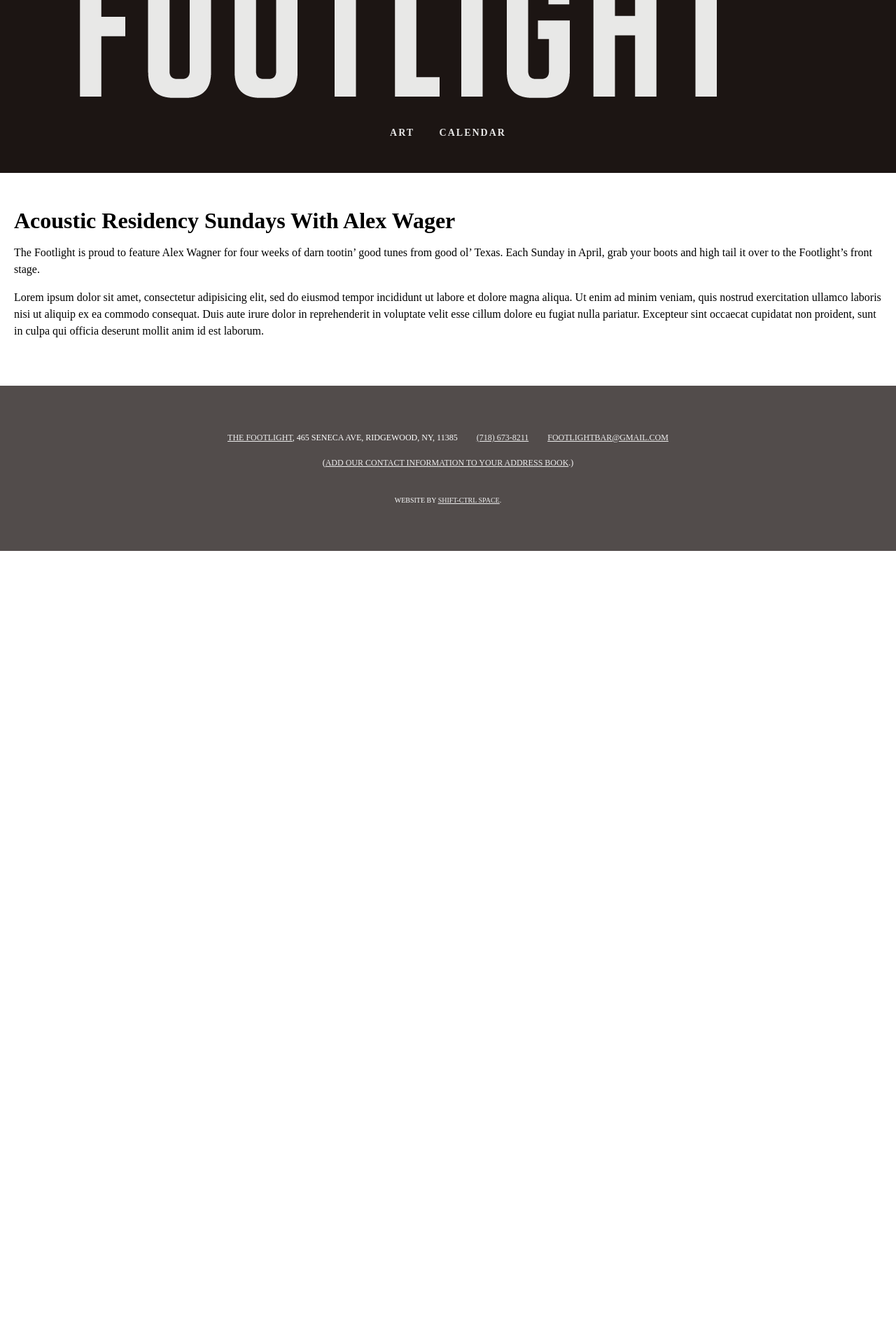
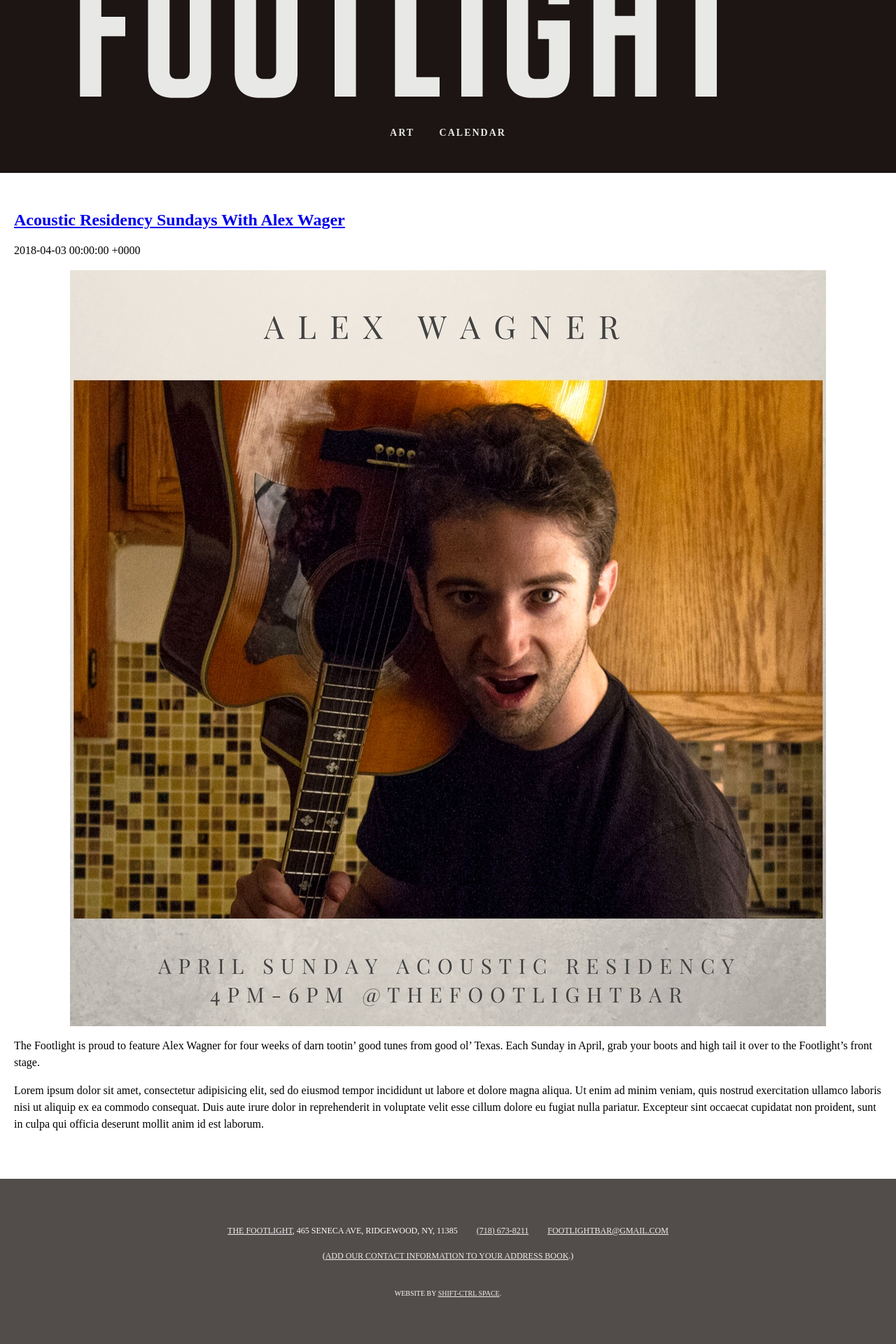
Before and after one commit to elryrie/thefootlightbar.github.io, a Jekyll site: the page built from _posts/2018-04-03-acoustic-residency-sundays-with-alex-wager.md, in a window 1280 px wide. Shown: the part 1329-3249 px from the top of the page at 70% size. Built offline with Jekyll 4.4.1, drawn with Linux system fonts in a browser that asks for light colours; some web fonts are replaced; before the commit the page ends 2116 px from its top, so only the background shows below that.

```diff
--- a/_config.yml
+++ b/_config.yml
@@ -24,8 +24,15 @@
   -
     scope:
       path: "" # an empty string here means all files in the project
+      type: "pages"
     values:
       layout: "default"
+  -
+    scope:
+      path: ""
+      type: "posts"
+    values:
+      layout: "post"
   - scope:
       path: "calendars/*.ics"
     values:
--- /dev/null
+++ b/_includes/foot.html
@@ -0,0 +1,15 @@
+<footer id="MainFooter">
+    <p class="h-card vcard">
+        <a href="{{ site.url }}" class="p-name fn p-org org u-url url">The Footlight</a>,
+        <span class="adr">
+            <span class="p-street-address street-address">465 Seneca Ave</span>,
+            <span class="p-locality locality">Ridgewood</span>,
+            <span class="p-region region">NY</span>,
+            <span class="p-postal-code postal-code">11385</span>
+        </span>
+        <a href="tel:+17186738211" class="p-tel tel">(718) 673-8211</a>
+        <a href="mailto:footlightbar@gmail.com" class="u-email email">footlightbar@gmail.com</a>
+    </p>
+    <p>(<a href="http://suda.co.uk/projects/microformats/hcard/get-contact.php?uri={{ site.url }}/contact/">Add our contact information to your address book</a>.)</p>
+    <p>Website by <a href="https://shiftctrl.space/">Shift-CTRL Space</a>.</p>
+</footer>
--- /dev/null
+++ b/_includes/masthead.html
@@ -0,0 +1,4 @@
+<header id="Masthead">
+    <h1>{{ site.title }}</h1>
+    {% include main-navigation.html %}
+</header>
--- a/_layouts/default.html
+++ b/_layouts/default.html
@@ -2,34 +2,12 @@
 <html lang="en">
 {% include head.html %}
 <body>
-    <header id="Masthead">
-        <h1>{{ site.title }}</h1>
-        {% include main-navigation.html %}
-    </header>
+    {% include masthead.html %}
 
     <main id="MainContent">
-        <header>
-            <h1>{{ page.title }}</h1>
-        </header>
-
         {{ content }}
-
     </main>
 
-    <footer id="MainFooter">
-        <p class="h-card vcard">
-            <a href="{{ site.url }}" class="p-name fn p-org org u-url url">The Footlight</a>,
-            <span class="adr">
-                <span class="p-street-address street-address">465 Seneca Ave</span>,
-                <span class="p-locality locality">Ridgewood</span>,
-                <span class="p-region region">NY</span>,
-                <span class="p-postal-code postal-code">11385</span>
-            </span>
-            <a href="tel:+17186738211" class="p-tel tel">(718) 673-8211</a>
-            <a href="mailto:footlightbar@gmail.com" class="u-email email">footlightbar@gmail.com</a>
-        </p>
-        <p>(<a href="http://suda.co.uk/projects/microformats/hcard/get-contact.php?uri={{ site.url }}/contact/">Add our contact information to your address book</a>.)</p>
-        <p>Website by <a href="https://shiftctrl.space/">Shift-CTRL Space</a>.</p>
-    </footer>
+    {% include foot.html %}
 </body>
 </html>
--- /dev/null
+++ b/_layouts/post.html
@@ -0,0 +1,30 @@
+<!DOCTYPE html>
+<html lang="en">
+{% include head.html %}
+<body>
+    {% include masthead.html %}
+
+    <main id="MainContent">
+        <article id="{{ page.id }}" class="h-entry hentry">
+            <header>
+                <h1 class="p-name entry-title">
+                    <a href="{{ page.url }}" class="u-url">{{ page.title }}</a>
+                </h1>
+                <p class="ByLine">
+                    <span class="dt-published published">{{ page.date }}</span>
+                </p>
+            </header>
+
+            {% if page.image_url %}
+            <img src="{{ page.image_url | relative_url }}" alt="{{ page.image_alt }}" class="u-featured" />
+            {% endif %}
+
+            <div class="e-content entry-content">
+                {{ content }}
+            </div>
+        </article>
+    </main>
+
+    {% include foot.html %}
+</body>
+</html>
--- a/_posts/2018-04-03-acoustic-residency-sundays-with-alex-wager.md
+++ b/_posts/2018-04-03-acoustic-residency-sundays-with-alex-wager.md
@@ -1,6 +1,6 @@
 ---
 featured: true
-image: "/static/posts/images/alex-wagner.jpg"
+image_url: /static/posts/images/alex-wagner.jpg
 ---
 
 The Footlight is proud to feature Alex Wagner for four weeks of darn tootin&rsquo; good tunes from good ol' Texas. Each Sunday in April, grab your boots and high tail it over to the Footlight&rsquo;s front stage.
--- a/static/css/main.css
+++ b/static/css/main.css
@@ -130,3 +130,11 @@
         display: block;
     }
 }
+
+/**
+ * @group Blog posts.
+ */
+.u-featured {
+    display: block;
+    margin: 0 auto;
+}
```
Also changed, not shown: _data/feature-carousels.yml (added, +11 -0 lines), blog/index.html (+12 -6 lines), index.html (+20 -7 lines), static/images/footlight-bartender.jpg (added), static/images/footlight-cocktail-party.jpg (added), static/images/footlight-dance-party.jpg (added), static/images/footlight-front-room-during-day.jpg (added), static/images/footlight-red-light-dance-party.jpg (added), static/images/kids-and-babies-play-friday.jpg (added).
